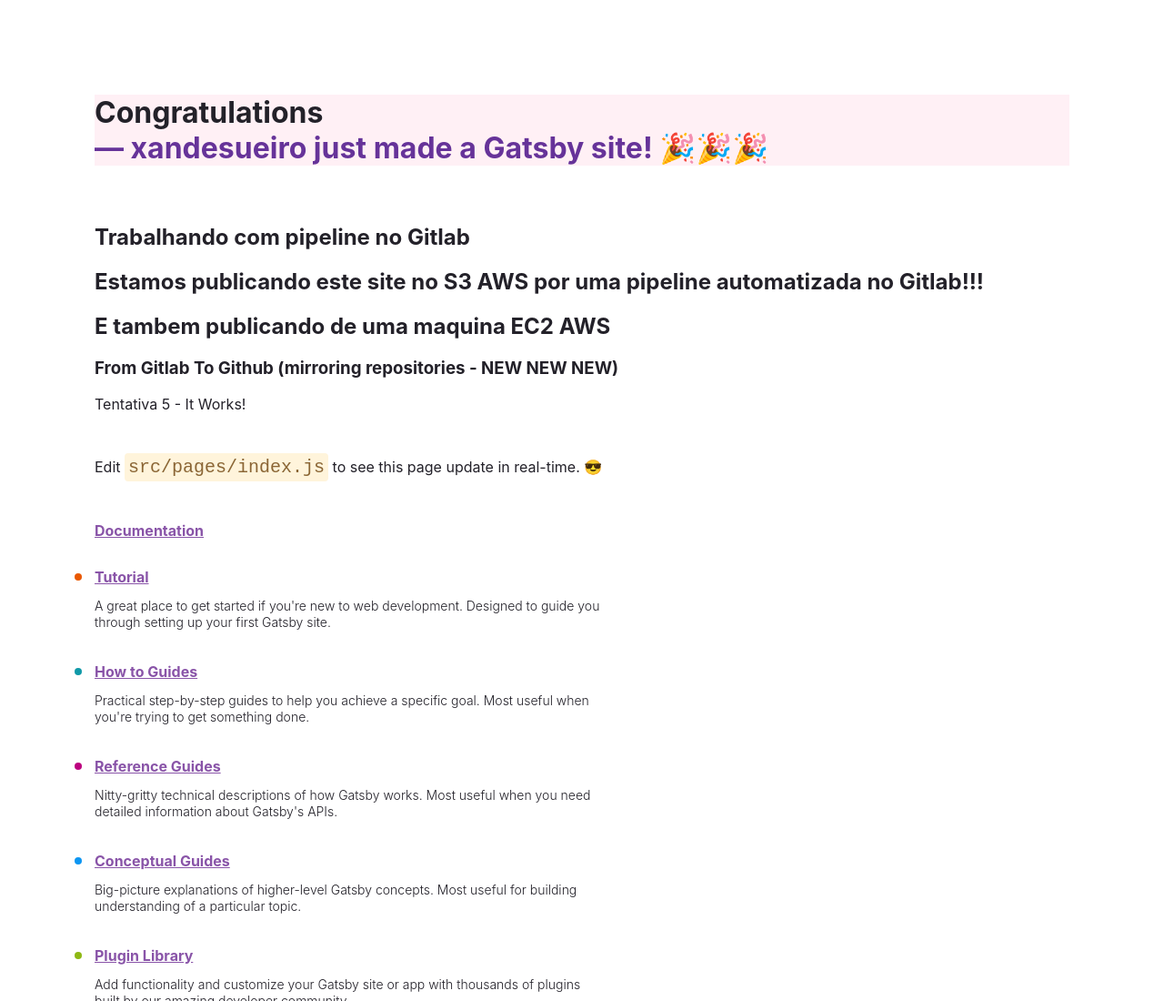
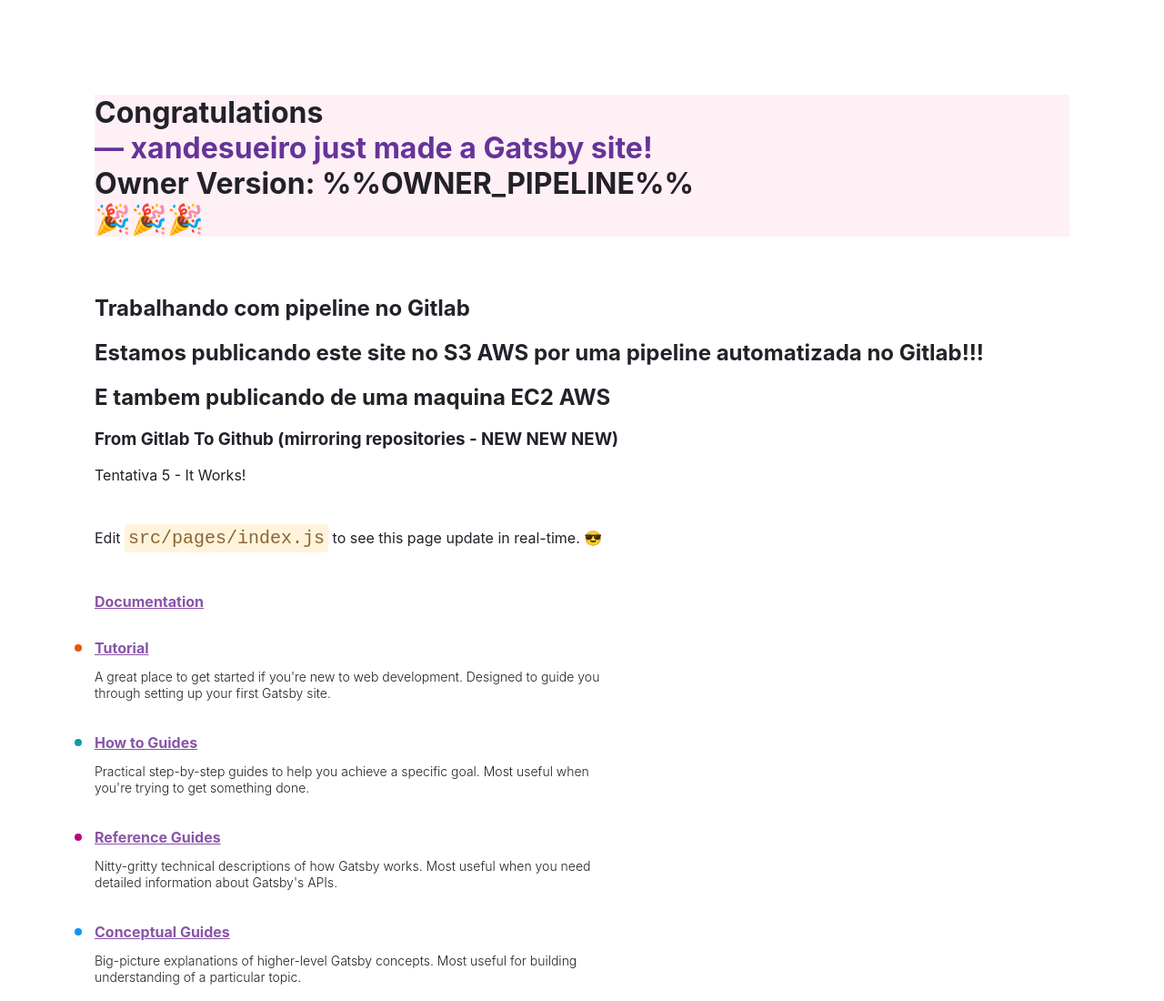
Before and after one commit to xandesueiro/trilhalab-website, a Gatsby site: page / in a window 1280 px wide. Shown: the top 1100 px of the page at 91% size. Built offline with nearby package versions, Linux system fonts and the light colour scheme; Gatsby itself is replaced by a stand-in of ours.

Commit message:
bug in pipeline - deploy prod test

```diff
--- a/src/pages/index.js
+++ b/src/pages/index.js
@@ -133,6 +133,7 @@ const IndexPage = () => {
         Congratulations
         <br />
         <span style={headingAccentStyles}>— xandesueiro just made a Gatsby site! </span>
+        <div>Owner Version: %%OWNER_PIPELINE%%</div>
         <span role="img" aria-label="Party popper emojis">
           🎉🎉🎉
         </span>
```
Also changed, not shown: .gitlab-ci.yml.
